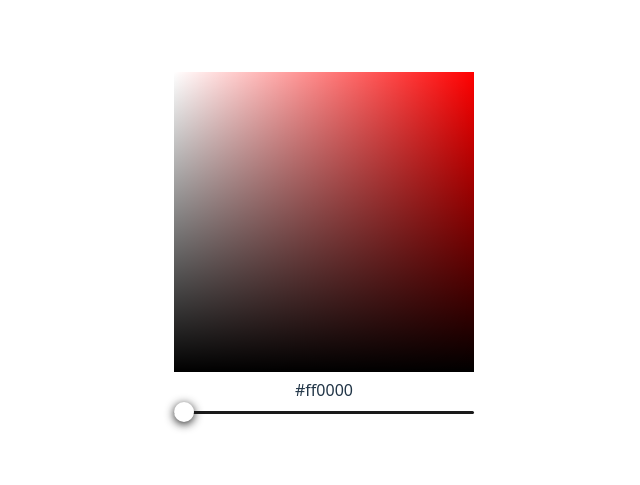
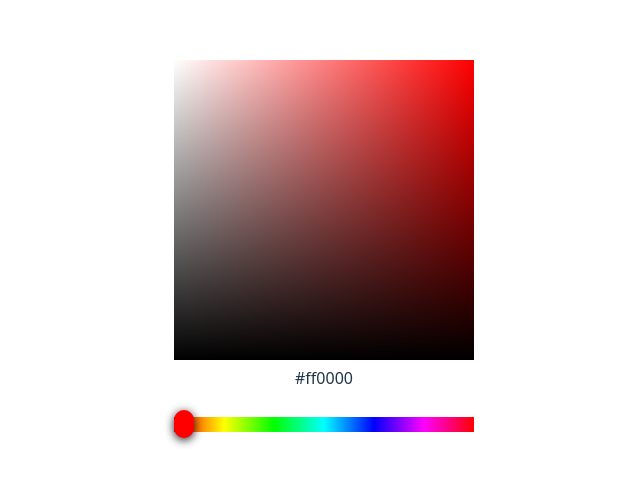
Before and after one commit to Zitronenjoghurt/color-picker, a React (Vite) app: page / in a window 1280 px wide. Shown: the part 153-638 px from the top of the page, without its empty margins (316-956 px from the left). Built offline with nearby package versions, Linux system fonts and the light colour scheme.

Commit message:
add hue slider with gradient and dynamic thumb color

```diff
--- a/src/App.css
+++ b/src/App.css
@@ -13,19 +13,27 @@
     touch-action: none;
     width: 300px;
     height: 20px;
+    margin-top: 1.5rem;
 }
 
 .SliderTrack {
-    background-color: #1a1a1a;
+    background: linear-gradient(
+    to right,
+        hsl(0, 100%, 50%),
+        hsl(60, 100%, 50%),
+        hsl(120, 100%, 50%),
+        hsl(180, 100%, 50%),
+        hsl(240, 100%, 50%),
+        hsl(300, 100%, 50%),
+        hsl(360, 100%, 50%)
+    );
     position: relative;
     flex-grow: 1;
-    border-radius: 9999px;
-    height: 3px;
+    height: 15px;
 }
 
 .SliderRange {
     position: absolute;
-    background-color: white;
     border-radius: 9999px;
     height: 100%;
 }
@@ -37,6 +45,8 @@
     background-color: white;
     box-shadow: 0 2px 10px #1a1a1a;
     border-radius: 10px;
+    cursor: grab;
+    padding-top: 0.5rem;
 }
 
 .SliderThumb:hover {
@@ -45,5 +55,10 @@
 
 .SliderThumb:focus {
     outline: none;
-    box-shadow: 0 0 0 5px #1a1a1a;
+
 }
+
+.SliderThumb:active {
+    cursor: grabbing;
+    transform: scale(1.5);
+}
--- a/src/App.tsx
+++ b/src/App.tsx
@@ -13,14 +13,19 @@ function App() {
                 <Slider.Root
                     className="SliderRoot"
                     min={0}
-                    max={255}
+                    max={360}
                     step={1}
                     onValueChange={(value) => setHue(value[0])}
                 >
                     <Slider.Track className="SliderTrack">
                         <Slider.Range className="SliderRange"/>
                     </Slider.Track>
-                    <Slider.Thumb className="SliderThumb"/>
+                    <Slider.Thumb
+                        className="SliderThumb"
+                        style={{
+                            backgroundColor: `hsl(${hue}, 100%, 50%)`
+                        }}
+                    />
                 </Slider.Root>
             </form>
         </>
```
